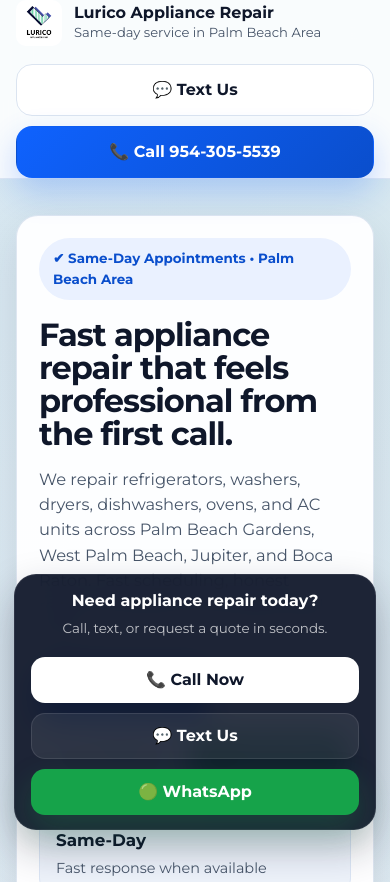
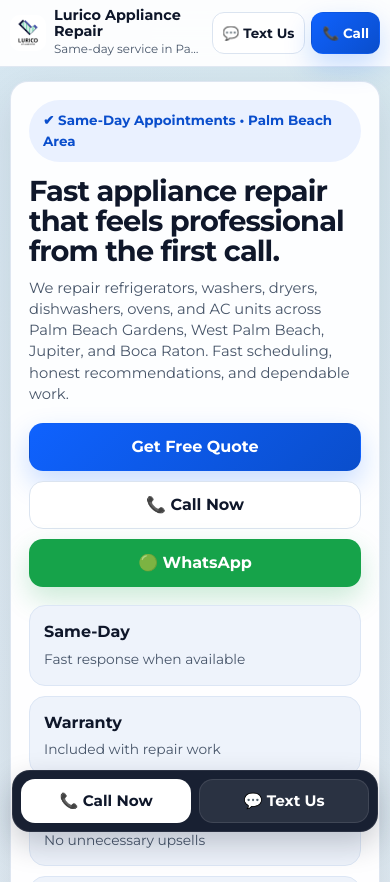
Before and after one commit to IuriiP80/lurico, a website: page index.html in a window 390 px wide. Shown: the top 882 px of the page. Drawn offline with Linux system fonts and the light colour scheme.

Commit message:
Update index.html

```diff
--- a/index.html
+++ b/index.html
@@ -4,12 +4,12 @@
   <meta charset="UTF-8" />
   <meta name="viewport" content="width=device-width, initial-scale=1.0" />
   <title>Lurico Appliance Repair | Same-Day Service in Palm Beach Area</title>
-  <meta name="description" content="Same-day appliance repair in Boca Raton, Delray Beach, Boynton Beach, Lake Worth Beach, West Palm Beach, Palm Beach Gardens, and Jupiter.
- Call Lurico Appliance Repair for fast, reliable service." />
+  <meta name="description" content="Same-day appliance repair in Boca Raton, Delray Beach, Boynton Beach, Lake Worth Beach, West Palm Beach, Palm Beach Gardens, and Jupiter. Call Lurico Appliance Repair for fast, reliable service." />
   <meta name="theme-color" content="#0f172a" />
   <link rel="preconnect" href="https://fonts.googleapis.com">
   <link rel="preconnect" href="https://fonts.gstatic.com" crossorigin>
   <link href="https://fonts.googleapis.com/css2?family=Montserrat:wght@400;500;600;700;800&display=swap" rel="stylesheet">
+
   <style>
     :root {
       --bg: #f5f7fb;
@@ -21,22 +21,11 @@
       --primary: #0f62fe;
       --primary-dark: #0a4ecc;
       --accent: #16a34a;
-      --warning: #f59e0b;
-      --danger: #dc2626;
       --shadow: 0 15px 45px rgba(15, 23, 42, 0.10);
       --radius: 22px;
       --radius-sm: 16px;
       --container: 1180px;
     }
-
-   .logo {
-           width: 46px;
-            height: 46px;
-            object-fit: contain;
-             border-radius: 10px;
-         }
-
-
 
     * { box-sizing: border-box; }
     html { scroll-behavior: smooth; }
@@ -49,6 +38,7 @@
         radial-gradient(circle at top right, rgba(22,163,74,0.08), transparent 26%),
         var(--bg);
       line-height: 1.55;
+      padding-bottom: 84px;
     }
 
     img { max-width: 100%; display: block; }
@@ -60,42 +50,44 @@
       margin: 0 auto;
     }
 
+    .logo {
+      width: 40px;
+      height: 40px;
+      object-fit: contain;
+      border-radius: 10px;
+      flex: 0 0 auto;
+    }
+
     .topbar {
       position: sticky;
       top: 0;
       z-index: 1000;
       backdrop-filter: blur(16px);
-      background: rgba(255,255,255,0.86);
+      background: rgba(255,255,255,0.92);
       border-bottom: 1px solid rgba(219, 228, 240, 0.85);
+      transition: transform .25s ease, opacity .25s ease, box-shadow .25s ease;
+    }
+
+    .topbar.topbar-hidden {
+      transform: translateY(-110%);
+      opacity: 0.98;
     }
 
     .topbar-inner {
       display: flex;
       align-items: center;
       justify-content: space-between;
-      gap: 18px;
-      min-height: 74px;
+      gap: 14px;
+      min-height: 64px;
+      padding: 8px 0;
     }
 
     .brand {
       display: flex;
       align-items: center;
-      gap: 12px;
+      gap: 10px;
       min-width: 0;
-    }
-
-    .brand-badge {
-      width: 46px;
-      height: 46px;
-      border-radius: 14px;
-      background: linear-gradient(135deg, #0f62fe, #0a4ecc);
-      display: grid;
-      place-items: center;
-      color: white;
-      font-weight: 800;
-      font-size: 1rem;
-      box-shadow: 0 10px 24px rgba(15, 98, 254, 0.28);
-      flex: 0 0 auto;
+      flex: 1 1 auto;
     }
 
     .brand-text {
@@ -104,13 +96,13 @@
 
     .brand-text strong {
       display: block;
-      font-size: 1rem;
-      line-height: 1.15;
+      font-size: 0.98rem;
+      line-height: 1.1;
     }
 
     .brand-text span {
       display: block;
-      font-size: 0.82rem;
+      font-size: 0.8rem;
       color: var(--muted);
       white-space: nowrap;
       overflow: hidden;
@@ -120,29 +112,24 @@
     .top-actions {
       display: flex;
       align-items: center;
-      gap: 10px;
-      flex-wrap: wrap;
+      gap: 8px;
+      flex-wrap: nowrap;
       justify-content: flex-end;
+      flex: 0 0 auto;
     }
 
     .mini-badge {
-      padding: 10px 14px;
-      border-radius: 999px;
-      background: #edfdf2;
-      color: #166534;
-      font-size: 0.82rem;
-      font-weight: 700;
-      border: 1px solid #c9f1d5;
+      display: none;
     }
 
     .btn {
       display: inline-flex;
       align-items: center;
       justify-content: center;
-      gap: 10px;
-      min-height: 52px;
-      padding: 0 20px;
-      border-radius: 16px;
+      gap: 8px;
+      min-height: 48px;
+      padding: 0 18px;
+      border-radius: 14px;
       border: 1px solid transparent;
       cursor: pointer;
       transition: transform .18s ease, box-shadow .18s ease, background .18s ease, border-color .18s ease;
@@ -156,10 +143,8 @@
     .btn-primary {
       background: linear-gradient(135deg, var(--primary), var(--primary-dark));
       color: white;
-      box-shadow: 0 14px 32px rgba(15, 98, 254, 0.24);
+      box-shadow: 0 12px 28px rgba(15, 98, 254, 0.22);
     }
-
-    .btn-primary:hover { box-shadow: 0 18px 36px rgba(15, 98, 254, 0.28); }
 
     .btn-secondary {
       background: white;
@@ -170,17 +155,17 @@
     .btn-whatsapp {
       background: #16a34a;
       color: white;
-      box-shadow: 0 14px 32px rgba(22, 163, 74, 0.24);
+      box-shadow: 0 12px 28px rgba(22, 163, 74, 0.22);
     }
 
     .hero {
-      padding: 36px 0 20px;
+      padding: 20px 0 14px;
     }
 
     .hero-grid {
       display: grid;
       grid-template-columns: 1.08fr 0.92fr;
-      gap: 28px;
+      gap: 22px;
       align-items: stretch;
     }
 
@@ -198,8 +183,18 @@
       box-shadow: var(--shadow);
     }
 
+    .hero-card,
+    .form-card,
+    .service-card,
+    .trust-card,
+    .review-card,
+    .area-card,
+    .discount-card,
+    .footer-card {
+      padding: 22px;
+    }
+
     .hero-card {
-      padding: 38px;
       position: relative;
       overflow: hidden;
     }
@@ -224,73 +219,72 @@
       color: var(--primary-dark);
       font-weight: 700;
       font-size: 0.84rem;
-      margin-bottom: 18px;
+      margin-bottom: 14px;
     }
 
     h1 {
       font-size: clamp(2rem, 4vw, 3.5rem);
       line-height: 1.04;
-      margin: 0 0 16px;
+      margin: 0 0 12px;
       letter-spacing: -0.03em;
     }
 
     .hero-lead {
-      font-size: 1.02rem;
+      font-size: 0.96rem;
       color: var(--muted);
-      margin: 0 0 24px;
+      margin: 0 0 18px;
       max-width: 640px;
     }
 
     .hero-stats {
       display: grid;
       grid-template-columns: repeat(4, minmax(0, 1fr));
-      gap: 14px;
-      margin: 26px 0 28px;
+      gap: 10px;
+      margin: 18px 0 16px;
     }
 
     .stat {
       background: var(--surface-2);
       border: 1px solid #dce6f5;
-      border-radius: 18px;
-      padding: 16px;
+      border-radius: 16px;
+      padding: 14px;
     }
 
     .stat strong {
       display: block;
-      font-size: 1.05rem;
+      font-size: 1rem;
       margin-bottom: 4px;
     }
 
     .stat span {
       display: block;
       color: var(--muted);
-      font-size: 0.9rem;
+      font-size: 0.86rem;
     }
 
     .hero-cta {
       display: flex;
-      gap: 12px;
+      gap: 10px;
       flex-wrap: wrap;
-      margin-bottom: 18px;
+      margin-bottom: 14px;
     }
 
     .hero-note {
       color: var(--muted);
-      font-size: 0.9rem;
+      font-size: 0.88rem;
     }
 
     .form-card {
-      padding: 28px;
       position: relative;
     }
 
     .form-card h2 {
       margin: 0 0 8px;
-      font-size: 1.55rem;
+      font-size: 1.45rem;
     }
 
     .form-card p {
-      margin: 0 0 22px;
+      margin: 0 0 18px;
       color: var(--muted);
     }
 
@@ -310,13 +304,13 @@
 
     form {
       display: grid;
-      gap: 16px;
+      gap: 14px;
     }
 
     .grid-2 {
       display: grid;
       grid-template-columns: repeat(2, minmax(0, 1fr));
-      gap: 14px;
+      gap: 12px;
     }
 
     .field {
@@ -335,11 +329,11 @@
       width: 100%;
       border: 1.5px solid var(--line);
       background: white;
-      border-radius: 16px;
-      padding: 15px 16px;
+      border-radius: 14px;
+      padding: 14px 15px;
       color: var(--text);
       outline: none;
-      transition: border-color .18s ease, box-shadow .18s ease, transform .18s ease;
+      transition: border-color .18s ease, box-shadow .18s ease;
     }
 
     .input:focus,
@@ -349,7 +343,7 @@
     }
 
     .textarea {
-      min-height: 130px;
+      min-height: 110px;
       resize: vertical;
     }
 
@@ -372,8 +366,8 @@
     .option-btn {
       border: 1.5px solid var(--line);
       background: white;
-      border-radius: 16px;
-      padding: 14px 14px;
+      border-radius: 14px;
+      padding: 12px 12px;
       cursor: pointer;
       display: flex;
       align-items: center;
@@ -388,12 +382,11 @@
       display: block;
       color: var(--muted);
       font-weight: 600;
-      font-size: 0.76rem;
+      font-size: 0.74rem;
       margin-top: 2px;
     }
 
     .option-btn:hover {
-      transform: translateY(-1px);
       border-color: #b8ccef;
       box-shadow: 0 8px 18px rgba(15, 23, 42, 0.06);
     }
@@ -405,27 +398,27 @@
     }
 
     .icon-box {
-      width: 42px;
-      height: 42px;
-      border-radius: 14px;
+      width: 40px;
+      height: 40px;
+      border-radius: 12px;
       background: var(--surface-2);
       display: grid;
       place-items: center;
-      font-size: 1.1rem;
+      font-size: 1rem;
       flex: 0 0 auto;
     }
 
     .issue-pills {
       display: flex;
       flex-wrap: wrap;
-      gap: 10px;
+      gap: 8px;
     }
 
     .issue-pill {
       border: 1.5px solid var(--line);
       background: white;
       color: var(--text);
-      padding: 12px 14px;
+      padding: 10px 13px;
       border-radius: 999px;
       cursor: pointer;
       font-weight: 700;
@@ -457,13 +450,13 @@
 
     .submit-row {
       display: flex;
-      gap: 12px;
+      gap: 10px;
       flex-wrap: wrap;
       align-items: center;
     }
 
     .submit-row .btn {
-      min-width: 220px;
+      min-width: 200px;
     }
 
     .fine-print {
@@ -487,7 +480,7 @@
     }
 
     section {
-      padding: 26px 0;
+      padding: 18px 0;
     }
 
     .section-head {
@@ -495,12 +488,12 @@
       justify-content: space-between;
       gap: 20px;
       align-items: end;
-      margin-bottom: 20px;
+      margin-bottom: 16px;
     }
 
     .section-head h2 {
       margin: 0 0 8px;
-      font-size: clamp(1.6rem, 3vw, 2.3rem);
+      font-size: clamp(1.55rem, 3vw, 2.2rem);
       line-height: 1.08;
     }
 
@@ -515,7 +508,7 @@
     .reviews-grid,
     .areas-grid {
       display: grid;
-      gap: 18px;
+      gap: 16px;
     }
 
     .services-grid {
@@ -539,15 +532,15 @@
     .review-card,
     .area-card,
     .discount-card {
-      padding: 24px;
+      padding: 20px;
     }
 
     .service-card h3,
     .trust-card h3,
     .review-card h3,
     .area-card h3 {
-      margin: 14px 0 10px;
-      font-size: 1.08rem;
+      margin: 12px 0 8px;
+      font-size: 1.02rem;
     }
 
     .service-card p,
@@ -557,14 +550,14 @@
     .discount-card p {
       margin: 0;
       color: var(--muted);
-      font-size: 0.94rem;
+      font-size: 0.92rem;
     }
 
     .service-card ul {
-      margin: 14px 0 0;
+      margin: 12px 0 0;
       padding-left: 18px;
       color: var(--muted);
-      font-size: 0.92rem;
+      font-size: 0.9rem;
     }
 
     .service-card li + li { margin-top: 6px; }
@@ -588,7 +581,7 @@
 
     .discount-card h2 {
       margin: 0 0 10px;
-      font-size: clamp(1.6rem, 3vw, 2.4rem);
+      font-size: clamp(1.5rem, 3vw, 2.2rem);
       line-height: 1.08;
     }
 
@@ -599,9 +592,9 @@
 
     .discount-actions {
       display: flex;
-      gap: 12px;
+      gap: 10px;
       flex-wrap: wrap;
-      margin-top: 18px;
+      margin-top: 16px;
     }
 
     .discount-badge {
@@ -618,17 +611,17 @@
     }
 
     .footer {
-      padding: 18px 0 96px;
+      padding: 16px 0 84px;
     }
 
     .footer-card {
       background: #0f172a;
       color: white;
-      border-radius: 28px;
-      padding: 30px;
+      border-radius: 24px;
+      padding: 24px;
       display: grid;
       grid-template-columns: 1.25fr 0.75fr;
-      gap: 22px;
+      gap: 20px;
     }
 
     .footer h3 {
@@ -651,7 +644,7 @@
 
     .footer-contact {
       display: grid;
-      gap: 12px;
+      gap: 10px;
       align-content: start;
     }
 
@@ -660,55 +653,45 @@
       align-items: center;
       gap: 10px;
       padding: 12px 14px;
-      border-radius: 16px;
+      border-radius: 14px;
       background: rgba(255,255,255,0.06);
       border: 1px solid rgba(255,255,255,0.08);
     }
 
     .sticky-bar {
       position: fixed;
-      left: 14px;
-      right: 14px;
-      bottom: 14px;
+      left: 12px;
+      right: 12px;
+      bottom: 12px;
       z-index: 1000;
-      background: rgba(15, 23, 42, 0.94);
+      background: rgba(15, 23, 42, 0.96);
       color: white;
-      border-radius: 22px;
+      border-radius: 18px;
       border: 1px solid rgba(255,255,255,0.08);
-      box-shadow: 0 18px 40px rgba(15, 23, 42, 0.28);
+      box-shadow: 0 12px 30px rgba(15, 23, 42, 0.22);
       backdrop-filter: blur(14px);
     }
 
     .sticky-inner {
-      display: flex;
-      align-items: center;
-      justify-content: space-between;
-      gap: 16px;
-      padding: 14px 16px;
+      display: grid;
+      grid-template-columns: 1fr 1fr;
+      gap: 10px;
+      padding: 10px;
     }
 
-    .sticky-text strong {
-      display: block;
-      font-size: 1rem;
-      margin-bottom: 2px;
-    }
-
-    .sticky-text span {
-      color: rgba(255,255,255,0.72);
-      font-size: 0.84rem;
+    .sticky-text {
+      display: none;
     }
 
     .sticky-actions {
-      display: flex;
-      gap: 10px;
-      flex-wrap: wrap;
-      justify-content: flex-end;
+      display: contents;
     }
 
     .sticky-actions .btn {
       min-height: 46px;
-      padding-inline: 16px;
+      padding-inline: 14px;
       border-radius: 14px;
+      width: 100%;
     }
 
     .btn-light {
@@ -748,24 +731,52 @@
     }
 
     @media (max-width: 760px) {
-      .topbar-inner,
-      .section-head,
-      .sticky-inner,
-      .submit-row {
-        flex-direction: column;
-        align-items: stretch;
+      .container {
+        width: min(var(--container), calc(100% - 20px));
       }
 
-      .top-actions,
-      .sticky-actions {
-        width: 100%;
-        justify-content: stretch;
+      .topbar-inner {
+        min-height: 58px;
+        gap: 10px;
       }
 
-      .top-actions .btn,
-      .sticky-actions .btn,
-      .submit-row .btn {
-        width: 100%;
+      .brand {
+        gap: 8px;
+        min-width: 0;
+        flex: 1 1 auto;
+      }
+
+      .logo {
+        width: 36px;
+        height: 36px;
+      }
+
+      .brand-text strong {
+        font-size: 0.9rem;
+      }
+
+      .brand-text span {
+        font-size: 0.74rem;
+      }
+
+      .top-actions {
+        flex: 0 0 auto;
+        gap: 6px;
+      }
+
+      .top-actions .btn {
+        min-height: 42px;
+        padding: 0 12px;
+        border-radius: 12px;
+        font-size: 0.9rem;
+      }
+
+      .top-actions .btn-secondary {
+        min-width: 0;
+      }
+
+      .top-actions .btn-primary {
+        white-space: nowrap;
       }
 
       .hero-card,
@@ -776,7 +787,27 @@
       .area-card,
       .discount-card,
       .footer-card {
-        padding: 22px;
+        padding: 18px;
+        border-radius: 18px;
+      }
+
+      .hero {
+        padding: 14px 0 10px;
+      }
+
+      .hero-card h1 {
+        font-size: 1.8rem;
+      }
+
+      .hero-lead,
+      .service-card p,
+      .trust-card p,
+      .review-card p,
+      .area-card p,
+      .discount-card p,
+      .service-card li {
+        font-size: 0.92rem;
+        line-height: 1.45;
       }
 
       .grid-2,
@@ -789,14 +820,61 @@
         grid-template-columns: 1fr;
       }
 
-      .mini-badge { display: none; }
-      .sticky-text { text-align: center; }
-      .footer { padding-bottom: 118px; }
+      .hero-cta,
+      .submit-row,
+      .discount-actions {
+        display: grid;
+        grid-template-columns: 1fr;
+        gap: 10px;
+      }
+
+      .hero-cta .btn,
+      .submit-row .btn,
+      .discount-actions .btn {
+        width: 100%;
+      }
+
+      .section-head {
+        margin-bottom: 14px;
+      }
+
+      section {
+        padding: 14px 0;
+      }
+
+      .sticky-inner {
+        grid-template-columns: 1fr 1fr;
+      }
+
+      .sticky-actions .btn {
+        min-height: 44px;
+        font-size: 0.95rem;
+      }
+
+      .footer {
+        padding-bottom: 86px;
+      }
+    }
+
+    @media (max-width: 420px) {
+      .brand-text span {
+        max-width: 150px;
+      }
+
+      .top-actions .btn {
+        padding: 0 10px;
+        font-size: 0.84rem;
+      }
+
+      .sticky-inner {
+        gap: 8px;
+        padding: 8px;
+      }
     }
   </style>
 </head>
 <body>
-  <header class="topbar">
+  <header class="topbar" id="topbar">
     <div class="container topbar-inner">
       <a href="#top" class="brand" aria-label="Lurico Appliance Repair home">
         <img src="logo.png" alt="Lurico Appliance Repair" class="logo">
@@ -807,9 +885,8 @@
       </a>
 
       <div class="top-actions">
-        <div class="mini-badge">Fast response • $20 Off Available</div>
         <a class="btn btn-secondary" href="sms:+19543055539">💬 Text Us</a>
-        <a class="btn btn-primary" href="tel:+19543055539">📞 Call 954-305-5539</a>
+        <a class="btn btn-primary" href="tel:+19543055539">📞 Call</a>
       </div>
     </div>
   </header>
@@ -985,7 +1062,7 @@
 
           <article class="service-card">
             <div class="icon-box">🧺</div>
-            <h3>Washer & Dryer Repair</h3>
+            <h3>Washer &amp; Dryer Repair</h3>
             <p>From no-spin washers to dryers with no heat, we diagnose the issue and explain the next step clearly.</p>
             <ul>
               <li>Not draining or not spinning</li>
@@ -1178,8 +1255,7 @@
           <a class="footer-chip" href="tel:+19543055539">📞 954-305-5539</a>
           <a class="footer-chip" href="sms:+19543055539">💬 Text Us</a>
           <a class="footer-chip" href="mailto:luricollc@gmail.com">✉️ luricollc@gmail.com</a>
-          <div class="footer-chip">📍 Boca Raton, Delray Beach, Boynton Beach, Lake Worth Beach, West Palm Beach, Palm Beach Gardens, Jupiter.
-</div>
+          <div class="footer-chip">📍 Boca Raton, Delray Beach, Boynton Beach, Lake Worth Beach, West Palm Beach, Palm Beach Gardens, Jupiter.</div>
         </div>
       </div>
     </div>
@@ -1187,14 +1263,9 @@
 
   <div class="sticky-bar">
     <div class="sticky-inner">
-      <div class="sticky-text">
-        <strong>Need appliance repair today?</strong>
-        <span>Call, text, or request a quote in seconds.</span>
-      </div>
       <div class="sticky-actions">
         <a class="btn btn-light" href="tel:+19543055539">📞 Call Now</a>
         <a class="btn btn-ghost" href="sms:+19543055539">💬 Text Us</a>
-        <a class="btn btn-whatsapp" href="https://wa.me/19543055539" target="_blank" rel="noopener">🟢 WhatsApp</a>
       </div>
     </div>
   </div>
@@ -1207,14 +1278,9 @@
     const form = document.getElementById('serviceForm');
     const formStatus = document.getElementById('formStatus');
     const submitButton = form.querySelector('button[type="submit"]');
+    const topbar = document.getElementById('topbar');
 
-    // Replace this with your real endpoint:
-    // Examples:
-    // const FORM_ENDPOINT = 'https://formspree.io/f/mdayejrl';
-    // const FORM_ENDPOINT = 'https://lurico.us/api/request-service';
-  //const FORM_ENDPOINT = 'https://formspree.io/f/mdayejrl';
     const FORM_ENDPOINT = '/send';
-
 
     applianceButtons.forEach(button => {
       button.addEventListener('click', () => {
@@ -1262,11 +1328,6 @@ const FORM_ENDPOINT = '/send';
         return;
       }
 
-      if (FORM_ENDPOINT.includes('YOUR_FORM_ID')) {
-        setStatus('Add your real form endpoint in the code first.', 'status-error');
-        return;
-      }
-
       try {
         form.classList.add('is-loading');
         submitButton.disabled = true;
@@ -1282,9 +1343,10 @@ const FORM_ENDPOINT = '/send';
           body: JSON.stringify(payload)
         });
 
+        const result = await response.json().catch(() => ({}));
 
-        if (!response.ok) {
-          throw new Error('Request failed');
+        if (!response.ok || !result.ok) {
+          throw new Error(result.error || 'Request failed');
         }
 
         form.reset();
@@ -1303,6 +1365,22 @@ const FORM_ENDPOINT = '/send';
         submitButton.textContent = 'Get Free Quote';
       }
     });
+
+    let lastScrollY = window.scrollY;
+
+    window.addEventListener('scroll', () => {
+      const currentScrollY = window.scrollY;
+
+      if (!topbar) return;
+
+      if (currentScrollY > lastScrollY && currentScrollY > 80) {
+        topbar.classList.add('topbar-hidden');
+      } else {
+        topbar.classList.remove('topbar-hidden');
+      }
+
+      lastScrollY = currentScrollY;
+    });
   </script>
 </body>
 </html>
```
Lines whose indentation alone changed are shown as unchanged.
